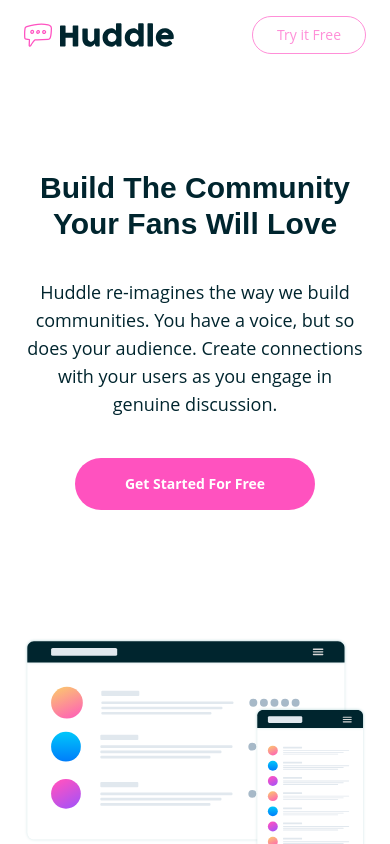
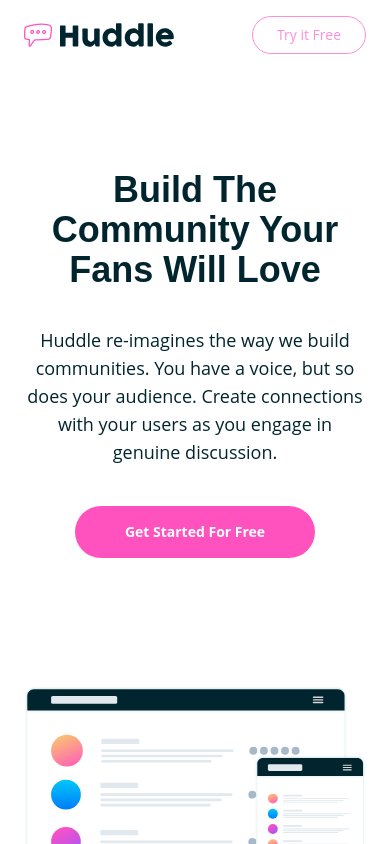
Before and after one commit to Cybermariam/Huddle-Landing-Page, a React (Vite) app: page / in a window 390 px wide. Shown: the top 844 px of the page. Built offline with nearby package versions, Linux system fonts and the light colour scheme.

Commit message:
edited hero section

```diff
--- a/src/components/HeroSection.jsx
+++ b/src/components/HeroSection.jsx
@@ -30,7 +30,7 @@ import ScreenImage from '../assets/images/screen-mockups.svg';
 const HeroSection = () => {
   return (
     <header className="flex flex-col items-center px-6 text-center">
-      <h1 className="text-3xl md:text-4xl lg:text-5xl pb-4 text-[#00252e] max-w-sm md:max-w-3xl lg:max-w-6xl">
+      <h1 className="text-4xl md:text-4xl lg:text-5xl pb-4 text-[#00252e] max-w-sm md:max-w-3xl lg:max-w-6xl">
         Build The Community Your Fans Will Love
       </h1>
       <p className="mt-5 text-lg md:text-lg lg:text-2xl text-[#00252e] max-w-3xl">
```
